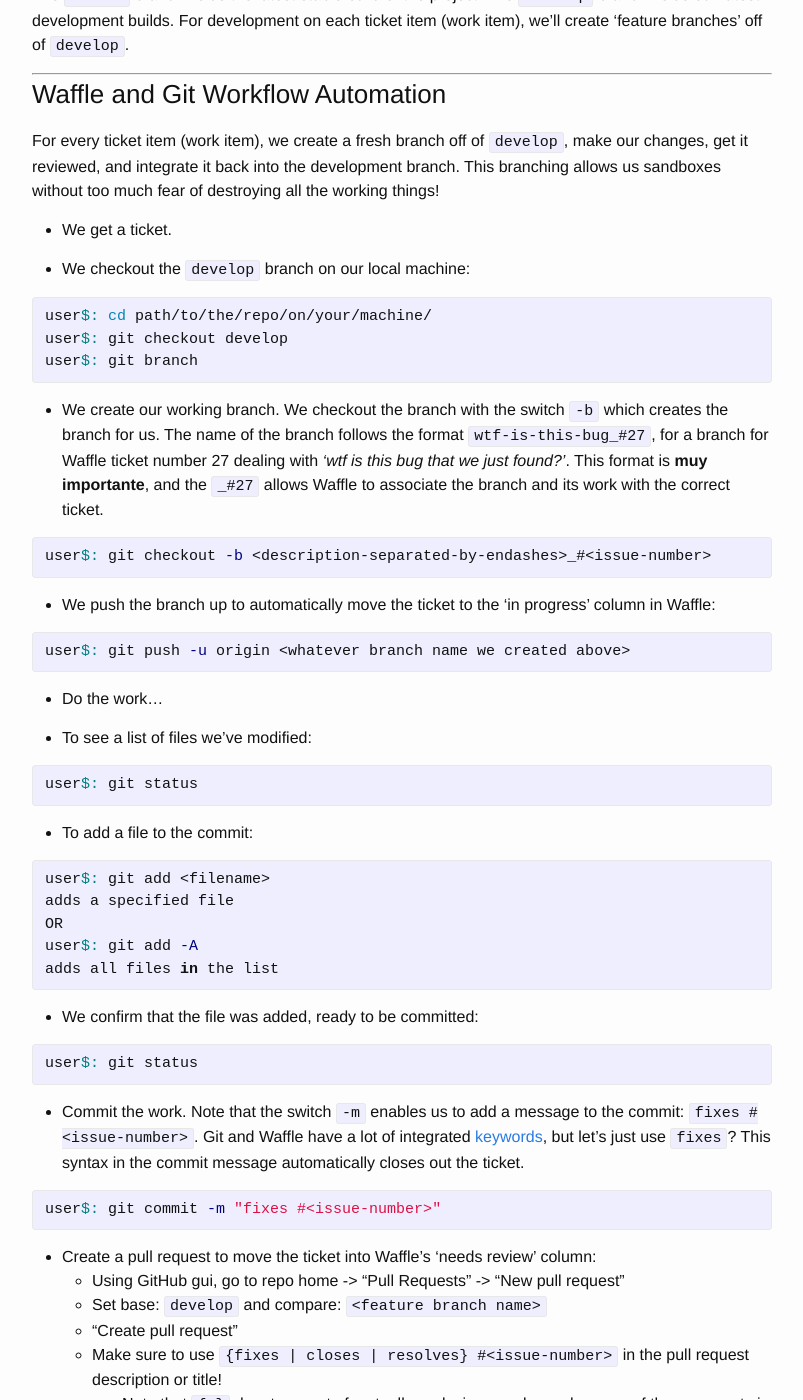
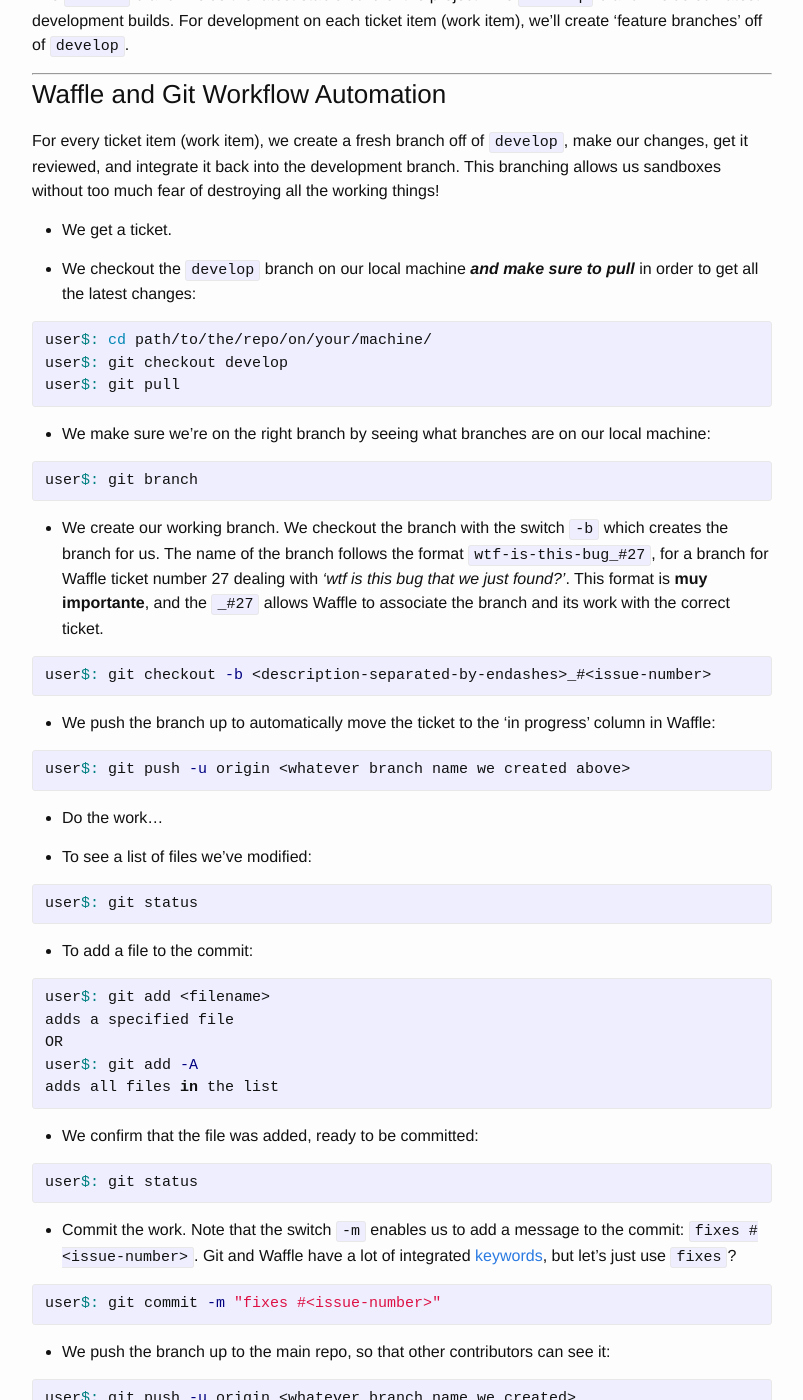
Before and after one commit to jtucker276/jtucker276.github.io, a Jekyll site: the page built from _posts/2016-01-18-csci-4712.markdown, in a window 1280 px wide and 1400 px high, scrolled down 442 px. Shown: the whole window, without its empty margins (238-1041 px from the left). Built offline with Jekyll 4.4.1, drawn with Linux system fonts in a browser that asks for light colours; some of the changed text lies outside the part shown.

Commit message:
fixing workflow post

````diff
--- a/_posts/2016-01-18-csci-4712.markdown
+++ b/_posts/2016-01-18-csci-4712.markdown
@@ -22,10 +22,15 @@
 
 - We get a ticket.
 
-- We checkout the ```develop``` branch on our local machine:
+- We checkout the ```develop``` branch on our local machine ***and make sure to pull*** in order to get all the latest changes:
 {% highlight bash %}
 user$: cd path/to/the/repo/on/your/machine/
 user$: git checkout develop
+user$: git pull
+{% endhighlight %}
+
+- We make sure we're on the right branch by seeing what branches are on our local machine:
+{% highlight bash %}
 user$: git branch
 {% endhighlight %}
 
@@ -60,9 +65,14 @@
 user$: git status
 {% endhighlight %}
 
-- Commit the work. Note that the switch ```-m``` enables us to add a message to the commit: ```fixes #<issue-number>```. Git and Waffle have a lot of integrated [keywords](https://help.github.com/articles/closing-issues-via-commit-messages/), but let's just use ```fixes```? This syntax in the commit message automatically closes out the ticket.
+- Commit the work. Note that the switch ```-m``` enables us to add a message to the commit: ```fixes #<issue-number>```. Git and Waffle have a lot of integrated [keywords](https://help.github.com/articles/closing-issues-via-commit-messages/), but let's just use ```fixes```?
 {% highlight bash %}
 user$: git commit -m "fixes #<issue-number>"
+{% endhighlight %}
+
+- We push the branch up to the main repo, so that other contributors can see it:
+{% highlight bash %}
+user$: git push -u origin <whatever branch name we created>
 {% endhighlight %}
 
 - Create a pull request to move the ticket into Waffle's 'needs review' column:
````
